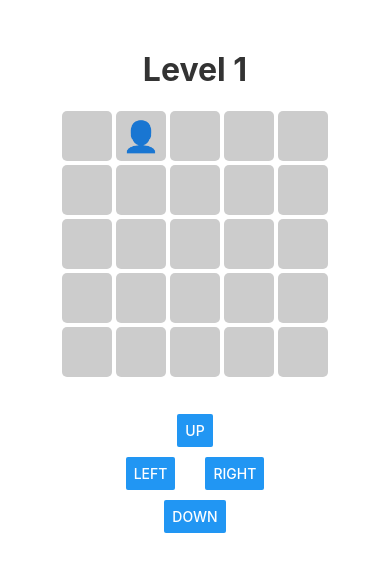
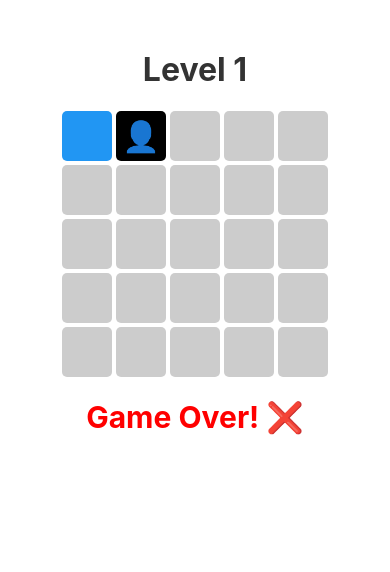
Before and after one commit to SunHorizon/mindmaze-game, a React Native app: screen / in a window 390 px wide. Both pictures are taken after a click on the button "RIGHT". Shown: the top 572 px of the page. Built offline with nearby package versions, Linux system fonts and the light colour scheme.

Commit message:
added game rules and win and lose logic

```diff
--- a/src/data/level1.json
+++ b/src/data/level1.json
@@ -2,7 +2,7 @@
   "width": 5,
   "height": 5,
   "tiles": [
-    [1, 1, 0, 0, 0],
+    [3, 1, 0, 0, 0],
     [0, 1, 1, 0, 0],
     [0, 0, 1, 1, 0],
     [0, 0, 0, 1, 1],
--- a/src/screens/GameScreen.js
+++ b/src/screens/GameScreen.js
@@ -1,12 +1,21 @@
-import React, { useState, useEffect } from "react";
+import React, { useState, useEffect, useRef } from "react";
 import level1 from '../data/level1.json'
-import { View, Text, StyleSheet, Button } from "react-native";
+import { View, Text, StyleSheet, Button, Animated } from "react-native";
 
 
 const GameScreen = () => {
+
+    const playerPositionRef = useRef({ row: 0, col: 0 }); // Add ref
     const [playerPos, setPlayerPos] = useState({row: 0, col: 0});
     const [isMemorizationPhase, setIsMemorizationPhase] = useState(true);
     const [countdown, setCountdown] = useState(3);
+
+    const [gameStarted, setGameStarted] = useState(false);
+    const [gameOver, setGameOver] = useState(false);
+    const [gameWon, setGameWon] = useState(false);
+    const [steppedTile, setSteepedTile] = useState({});
+
+    const [animatedTile, setAnimatedTile]= useState({});
 
     useEffect(() => {
       if(countdown > 0){
@@ -25,11 +34,53 @@ const GameScreen = () => {
     }
 
     const movePlayer = (dRow, dCol) => {
+        if(gameOver || gameWon) return;
+
         const newRow = playerPos.row + dRow;
         const newCol = playerPos.col + dCol;
-        if(canMoveTo(newRow, newCol)){
-            setPlayerPos({ row: newRow, col: newCol });
+
+        if(!canMoveTo(newRow, newCol)) return;
+
+        const tile = level1.tiles[newRow][newCol];
+
+        if(!gameStarted) setGameStarted(true);
+
+        if(tile === 0) setGameOver(true);
+        if(tile === 2) setGameWon(true);
+        if(steppedTile[`${newRow},${newCol}`] === 'black') setGameOver(true);
+
+        if(tile === 1 && steppedTile[`${newRow},${newCol}`] !== 'black'){
+
+          const key = `${newRow},${newCol}`;
+          setSteepedTile((prev) => ({...prev, [key]: 'green'}));
+
+          const anim = new Animated.Value(1)
+          setAnimatedTile((prev) => ({ ...prev, [key]: anim }));
+
+          Animated.timing(anim, {
+            toValue: 0,
+            duration: 2000,
+            useNativeDriver: true,
+          }).start(() => {
+              setSteepedTile((prev) => ({...prev, [key]: 'black'}));
+              const currentPos = playerPositionRef.current;
+              if(currentPos.row === newRow && currentPos.col === newCol){
+                setGameOver(true);
+              }
+          })
+
+          // setTimeout(() => {
+          //   setSteepedTile((prev) => ({...prev, [key]: 'black'}));
+          //   const currentPos = playerPositionRef.current;
+          //   if(currentPos.row === newRow && currentPos.col === newCol){
+          //     setGameOver(true);
+          //   }
+          // }, 2000)
         }
+
+        // move player
+        setPlayerPos({ row: newRow, col: newCol });
+        playerPositionRef.current = { row: newRow, col: newCol };
     }
 
 
@@ -43,32 +94,59 @@ const GameScreen = () => {
                     <View key={rowIndex} style={styles.row}>
                         {row.map((tile, colIndex) => {
                             const isPlayer = playerPos.row === rowIndex && playerPos.col === colIndex;
+                            const key = `${rowIndex},${colIndex}`;
+
+                            let tileStyle = {};
+                            if(tile === 3){
+                              tileStyle = styles.tileStart;
+                            }else if(steppedTile[key] === 'green'){
+                              tileStyle = styles.tileCorrect;
+                            } else if(steppedTile[key] === 'black'){
+                              tileStyle = styles.tileBlack;
+                            }else{
+                              if(isMemorizationPhase){
+                                if (tile === 1) tileStyle = styles.tileWalkables;
+                                else if (tile === 2) tileStyle = styles.tileGoal;
+                                else tileStyle = styles.tileEmpty;
+                              }else{
+                                tileStyle = styles.tileEmpty;
+                              }
+                            }
                             return (
-                                <View
+                              steppedTile[key] === 'green' && animatedTile[key] ? (
+                                <Animated.View
                                     key={colIndex}
                                     style={[
-                                        styles.tile,
-                                        (isMemorizationPhase
-                                          ? (tile === 1 && styles.tileWalkables) || (tile === 2 && styles.tileGoal) || (tile === 0 && styles.tileEmpty)
-                                        : styles.tileEmpty),
-                                    ]}
-                                >
-                                    {isPlayer && (
-                                      <Text style={styles.playerIcon}>
-                                        👤
-                                      </Text>
-                                    )}
+                                      styles.tile,
+                                      tileStyle,
+                                      {
+                                        opacity: animatedTile[key],
+                                         position: 'relative',
+                                      }
+
+                                      ]}>
+                                    {isPlayer && ( <Text style={styles.playerIcon}>👤</Text>)}
+                                </Animated.View>
+
+                              ): (
+                                 <View key={colIndex} style={[ styles.tile, tileStyle]}>
+                                    {isPlayer && ( <Text style={styles.playerIcon}>👤</Text> )}
                                 </View>
+                              )
                             );
                         })}
                     </View>
                 ))}
             </View>
 
+            {gameOver && <Text style={styles.gameOverText}>Game Over! ❌</Text>}
+            {gameWon && <Text style={styles.gameWonText}>You Win! 🎉</Text>}
+
             {/* Controls */}
             {isMemorizationPhase ?
               (<Text style={styles.countdownText}> Memorize the path... {countdown} </Text>)
                 :
+              (!gameOver && !gameWon) &&
               <View style={styles.controls}>
                   <View style={styles.dpadRow}>
                       <Button title="Up" onPress={() => movePlayer(-1, 0)} />
@@ -117,6 +195,15 @@ const styles = StyleSheet.create({
     justifyContent: 'center',
     alignItems: 'center',
   },
+  tileStart: {
+    backgroundColor: '#2196F3',
+  },
+  tileCorrect: {
+    backgroundColor: '#4CAF50',
+  },
+  tileBlack: {
+    backgroundColor: '#000',
+  },
   tileWalkables: {
     backgroundColor: '#4CAF50',
   },
@@ -154,7 +241,19 @@ const styles = StyleSheet.create({
     fontWeight: 'bold',
     color: 'red',
     marginBottom: 10,
-  }
+  },
+  gameOverText: {
+    fontSize: 30,
+    fontWeight: 'bold',
+    color: 'red',
+    marginTop: 20,
+  },
+  gameWonText: {
+    fontSize: 30,
+    fontWeight: 'bold',
+    color: 'green',
+    marginTop: 20,
+  },
 });
 
 export default GameScreen;
```
